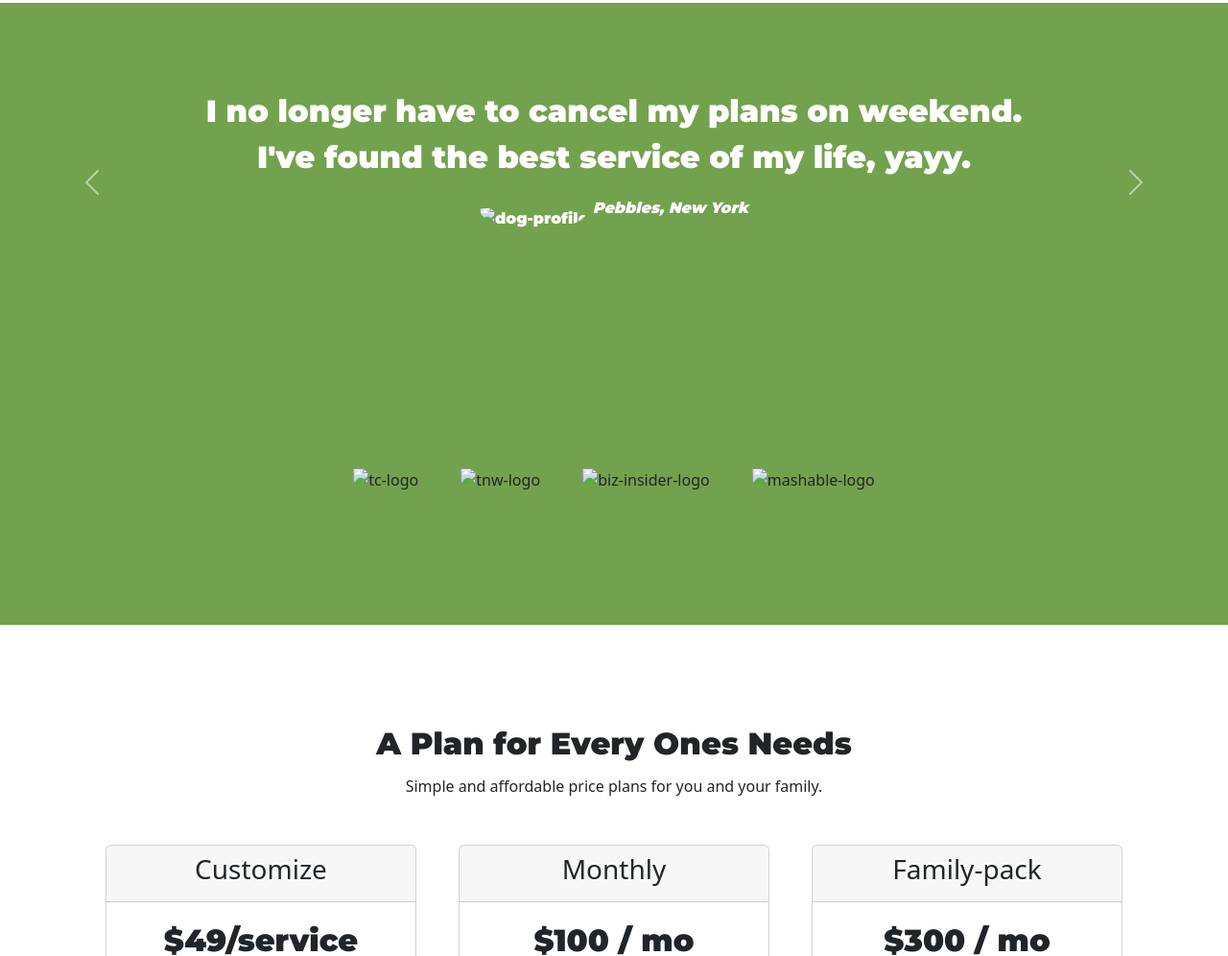
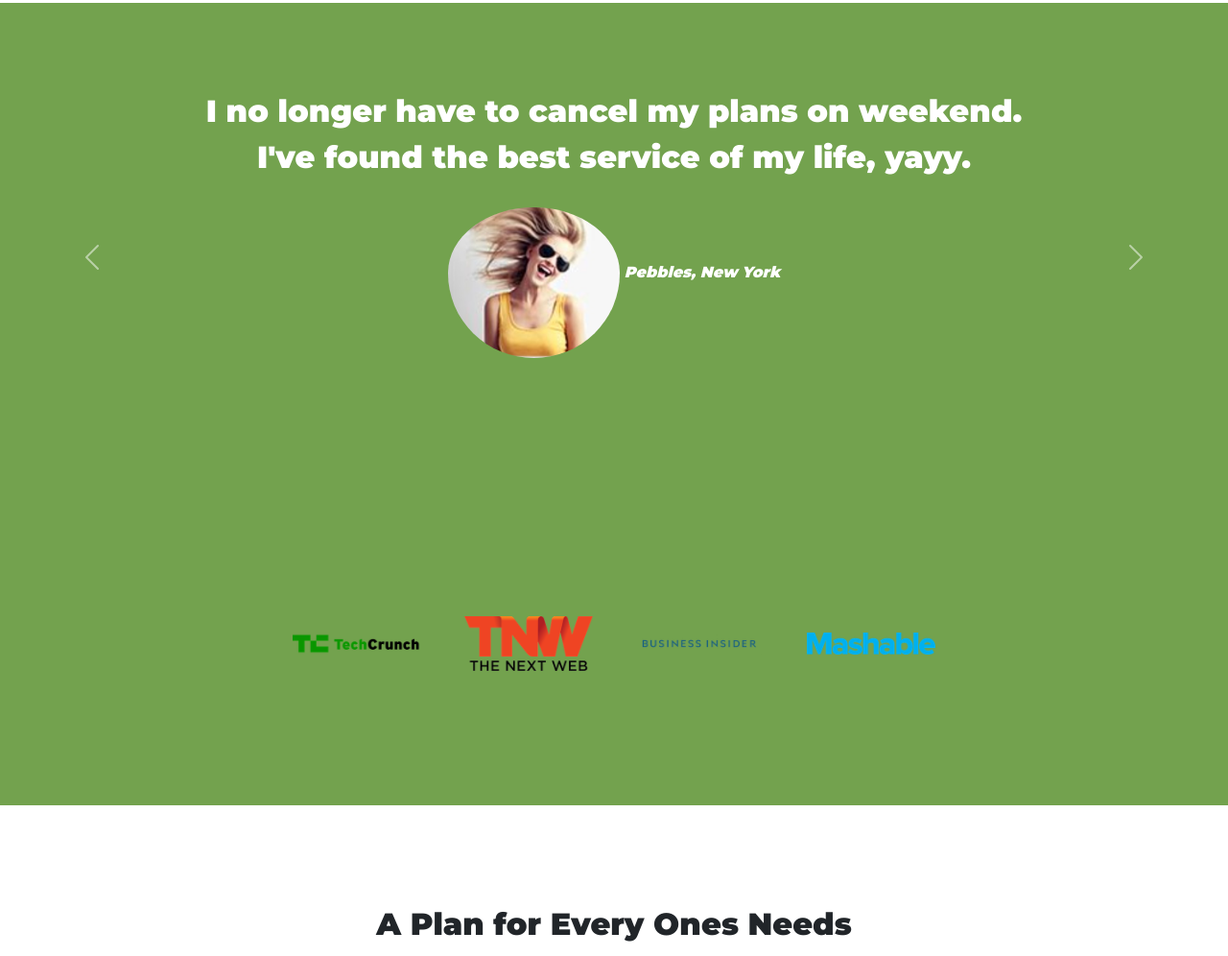
Before and after one commit to PRIGYA-GUPTA/prigya-laundrybasket, a plain HTML site: page index.html in a window 1280 px wide. Shown: the part 963-1959 px from the top of the page at 96% size. Drawn offline with nearby package versions, Linux system fonts and the light colour scheme.

Commit message:
Update index.html

```diff
--- a/index.html
+++ b/index.html
@@ -116,13 +116,13 @@
       <div class="carousel-inner">
         <div class="carousel-item active">
           <h2>I no longer have to cancel my plans on weekend.<br> I've found the best service of my life, yayy.</h2>
-          <img class="test-img" src="images/girl.jpg" alt="dog-profile">
+          <img class="test-img" src="girl.jpg" alt="dog-profile">
           <em>Pebbles, New York</em>
         </div>
         <div class="carousel-item">
           <h2 class="testimonial-text">My husband used to be so messy, but with Laundry Basket help, he has found the savior of
             his life. I think.</h2>
-          <img class="test-img" src="images/lady-img.jpg" alt="lady-profile">
+          <img class="test-img" src="lady-img.jpg" alt="lady-profile">
           <em>Beverly, Illinois</em>
         </div>
       </div>
@@ -145,10 +145,10 @@
   <!-- Press -->
 
   <section id="press">
-    <img class="press-img" src="images/techcrunch.png" alt="tc-logo">
-    <img class="press-img" src="images/tnw.png" alt="tnw-logo">
-    <img class="press-img" src="images/bizinsider.png" alt="biz-insider-logo">
-    <img class="press-img" src="images/mashable.png" alt="mashable-logo">
+    <img class="press-img" src="techcrunch.png" alt="tc-logo">
+    <img class="press-img" src="tnw.png" alt="tnw-logo">
+    <img class="press-img" src="bizinsider.png" alt="biz-insider-logo">
+    <img class="press-img" src="mashable.png" alt="mashable-logo">
 
   </section>
 
```
